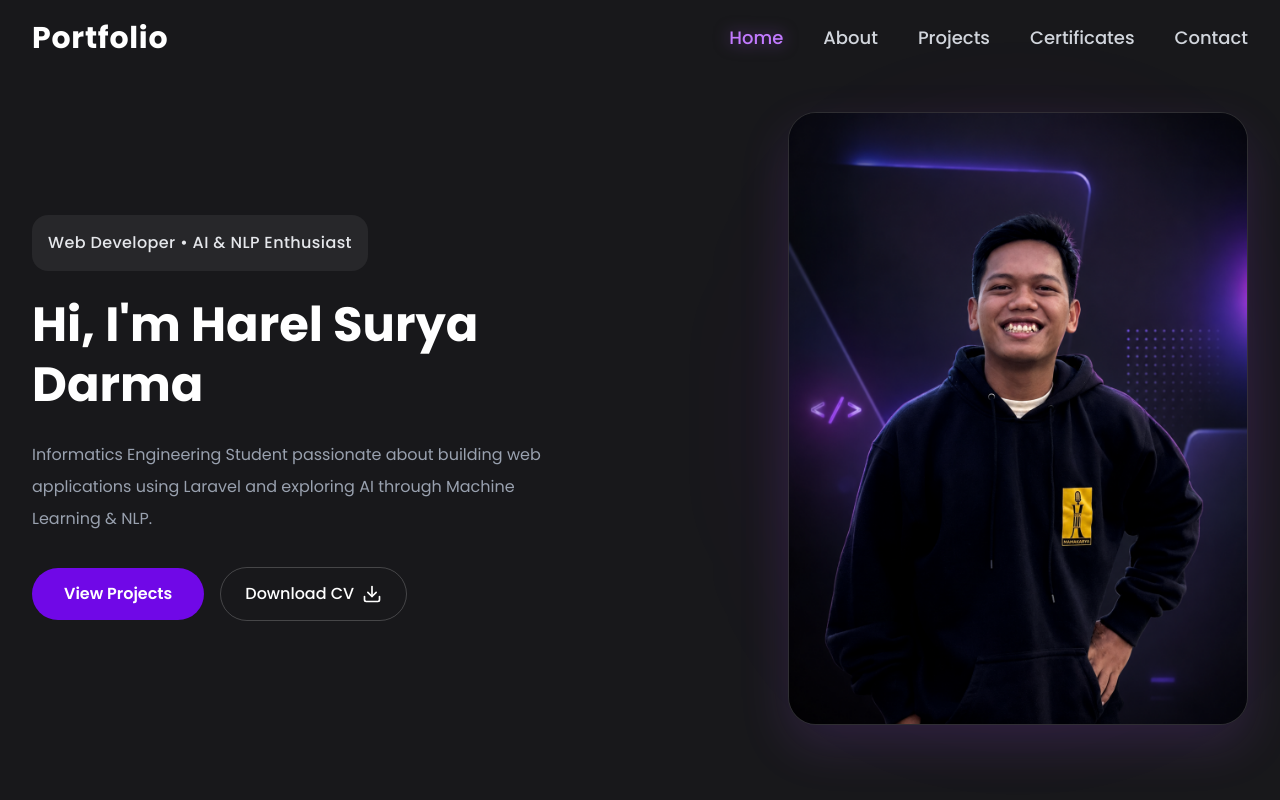
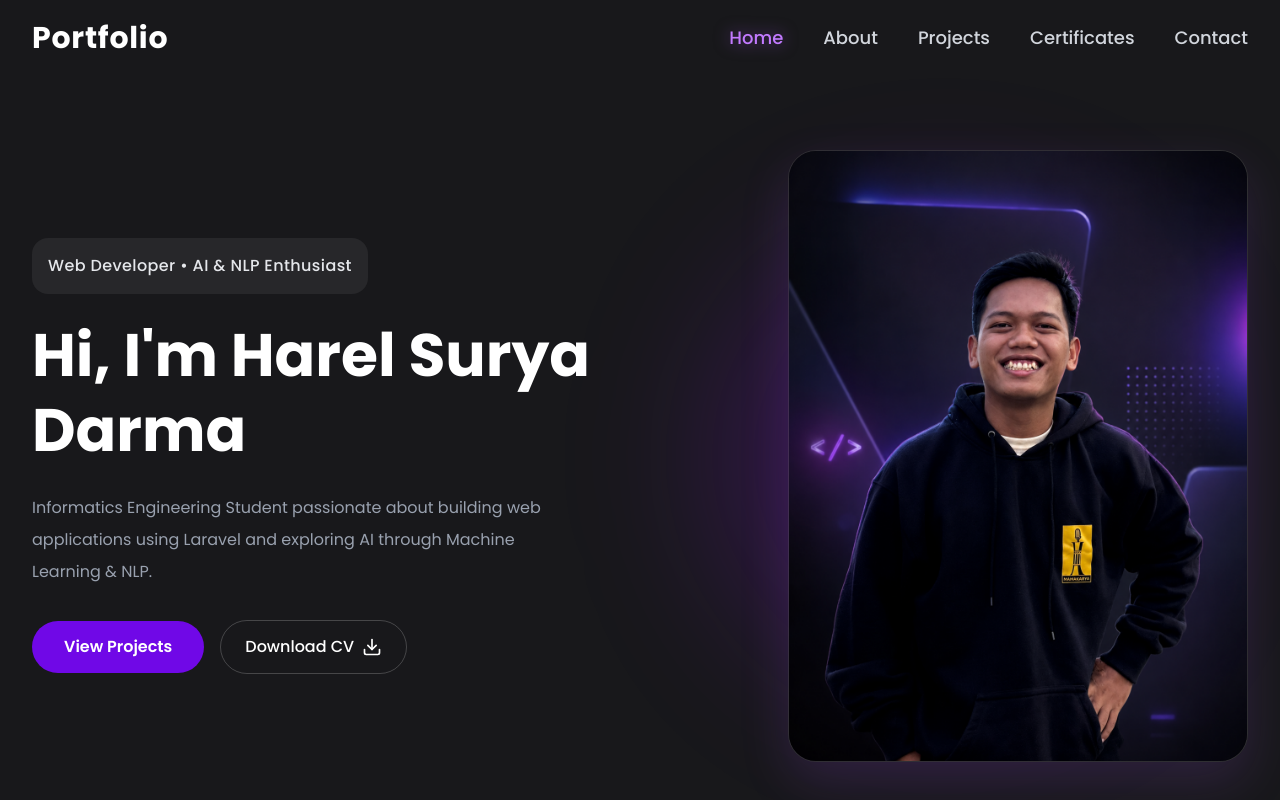
Before and after one commit to SuryaDarma4k/Portfolio, a React (Vite) app: page / in a window 1280 px wide. Shown: the top 800 px of the page. Built offline with nearby package versions, Linux system fonts and the light colour scheme.

Commit message:
Update navbar section

```diff
--- a/src/App.jsx
+++ b/src/App.jsx
@@ -12,52 +12,73 @@ function App() {
       {/* 1. HERO SECTION */}
       <div
         id="home"
-        className="hero grid md:grid-cols-2 items-center pt-28 xl:gap-0 gap-6 grid-cols-1 w-full max-w-7xl mx-auto px-6 lg:px-8"
-      >
+        className="hero grid grid-cols-1 md:grid-cols-2 items-center min-h-screen pt-32 md:pt-28 gap-10 xl:gap-0 w-full max-w-7xl mx-auto px-5 sm:px-6 lg:px-8">
+        {/* LEFT */}
         <div className="animate__animated animate__fadeInUp animate__delay-2s">
           <div className="flex items-center gap-3 mb-6 bg-zinc-800 w-fit p-4 rounded-2xl">
-            <p className="font-medium text-gray-200 tracking-wide">
+            <p className="font-medium text-gray-200 tracking-wide text-sm sm:text-base">
               Web Developer • AI & NLP Enthusiast
             </p>
           </div>
-          <h1 className="text-5xl/tight font-bold mb-6 text-white">
+
+          <h1 className="text-4xl sm:text-5xl lg:text-6xl font-bold leading-tight mb-6 text-white">
             Hi, I'm Harel Surya Darma
           </h1>
-          <p className="text-base/loose mb-8 text-gray-400 lg:w-[90%]">
+
+          <p className="text-base leading-8 mb-8 text-gray-400 lg:w-[90%]">
             Informatics Engineering Student passionate about building web
             applications using Laravel and exploring AI through Machine Learning
             & NLP.
           </p>
-          <div className="flex items-center sm:gap-4 gap-3 flex-wrap">
+
+          <div className="flex items-center gap-3 sm:gap-4 flex-wrap">
             <a
               href="#projects"
               className="
         bg-violet-700
-              px-8 py-3.5
+        px-8
+        py-3.5
         rounded-full
-              text-white font-semibold
-              transition-all duration-300 ease-out
+        text-white
+        font-semibold
+        transition-all
+        duration-300
+        ease-out
         hover:bg-violet-600
         hover:-translate-y-1
         hover:shadow-[0_10px_20px_rgba(109,40,217,0.4)]
-              active:translate-y-0 active:shadow-md"
+        active:translate-y-0
+        active:shadow-md
+        "
             >
               View Projects
             </a>
+
             <a
               href={cv}
               download="CV_HarelSuryaDarma.pdf"
-              className="px-6 py-3.5
-              border border-white/20
+              className="
+        px-6
+        py-3.5
+        border
+        border-white/20
         rounded-full
-              text-white font-medium
-              flex items-center gap-2
-              transition-all duration-300 ease-out
+        text-white
+        font-medium
+        flex
+        items-center
+        gap-2
+        transition-all
+        duration-300
+        ease-out
         hover:bg-white/10
         hover:border-white/40
         hover:-translate-y-1
         hover:shadow-[0_10px_20px_rgba(255,255,255,0.05)]
-              active:translate-y-0 active:shadow-sm active:bg-white/5"
+        active:translate-y-0
+        active:shadow-sm
+        active:bg-white/5
+        "
             >
               Download CV
               <svg
@@ -78,24 +99,49 @@ function App() {
           </div>
         </div>
 
-        <div className="relative md:ml-auto mt-10 md:mt-0">
-          <div className="absolute inset-0 bg-purple-600/20 blur-[100px] rounded-full scale-75 transition-all duration-500 group-hover:bg-purple-500/30 group-hover:scale-90" />
+        {/* RIGHT */}
+        <div className="relative flex justify-center md:justify-end mt-10 md:mt-0">
+          <div
+            className="
+      absolute
+      inset-0
+      bg-purple-600/20
+      blur-[100px]
+      rounded-full
+      scale-75
+      transition-all
+      duration-500
+      group-hover:bg-purple-500/30
+      group-hover:scale-90
+      "
+          />
           <img
             src={DataImage.Profil}
             alt="Profile"
             loading="lazy"
             className="
       relative
-            w-11/12
-            md:w-full
-            max-w-[460px]
-            mx-auto md:mx-0
+
+      w-full
+      max-w-[320px]
+      sm:max-w-[380px]
+      md:max-w-[420px]
+      lg:max-w-[460px]
+
       rounded-[28px]
-            border border-white/10
+      border
+      border-white/10
+
       shadow-[0_20px_50px_rgba(168,85,247,0.15)]
       hover:shadow-[0_20px_50px_rgba(168,85,247,0.3)]
-            transition-shadow duration-500 ease-in-out
-            animate__animated animate__fadeInUp animate__delay-2s
+
+      transition-shadow
+      duration-500
+      ease-in-out
+
+      animate__animated
+      animate__fadeInUp
+      animate__delay-2s
       "
           />
         </div>
```
Lines whose indentation alone changed are shown as unchanged.
